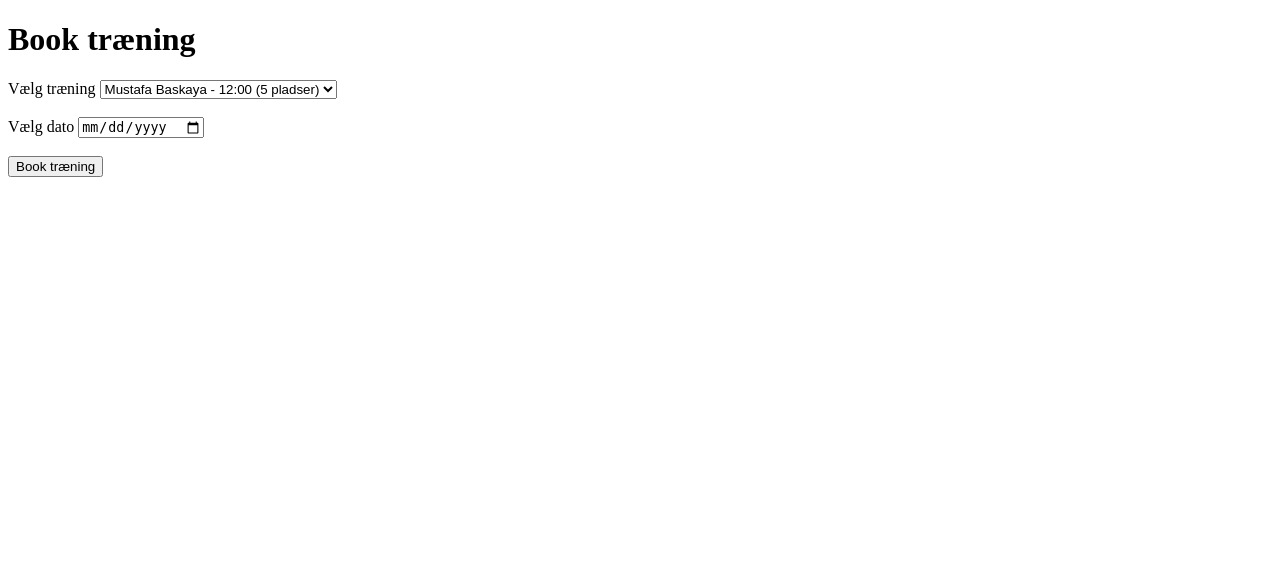
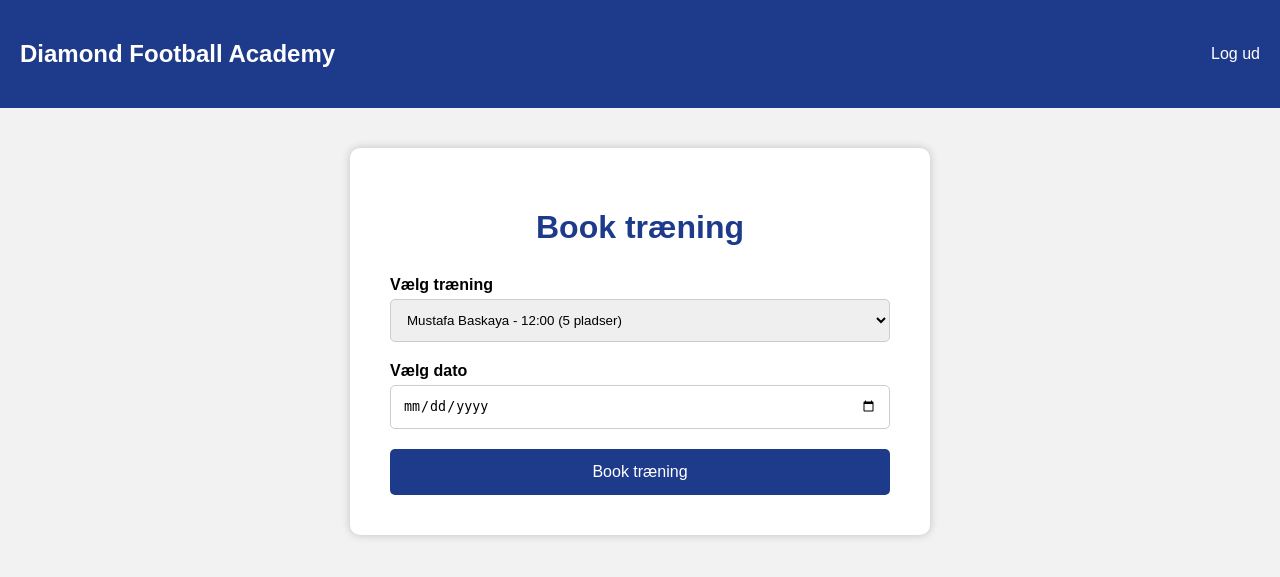
Before and after one commit to Ramzan0030/2.-Semester-projekt, a Python web app: template templates/booking.html in a window 1280 px wide. Shown: the top 577 px of the page. Run offline with Jinja, Linux system fonts and the light colour scheme; the template is opened without the code that fills it, so the values that code supplies are empty.

Commit message:
beskrivelse

```diff
--- a/templates/booking.html
+++ b/templates/booking.html
@@ -7,9 +7,140 @@
 
     <title>Booking</title>
 
+    <style>
+
+        body {
+            margin: 0;
+            font-family: Arial;
+            background-color: #f2f2f2;
+        }
+
+        .navbar {
+
+            background-color: #1e3a8a;
+
+            padding: 20px;
+
+            color: white;
+
+            display: flex;
+
+            justify-content: space-between;
+
+            align-items: center;
+
+        }
+
+        .navbar a {
+
+            color: white;
+
+            text-decoration: none;
+
+        }
+
+        .content {
+
+            padding: 40px;
+
+            display: flex;
+
+            justify-content: center;
+
+        }
+
+        .card {
+
+            background-color: white;
+
+            padding: 40px;
+
+            width: 500px;
+
+            border-radius: 10px;
+
+            box-shadow: 0px 0px 10px rgba(0,0,0,0.2);
+
+        }
+
+        h1 {
+
+            color: #1e3a8a;
+
+            text-align: center;
+
+            margin-bottom: 30px;
+
+        }
+
+        label {
+
+            font-weight: bold;
+
+        }
+
+        select,
+        input {
+
+            width: 100%;
+
+            padding: 12px;
+
+            margin-top: 5px;
+
+            margin-bottom: 20px;
+
+            border-radius: 5px;
+
+            border: 1px solid #ccc;
+
+            box-sizing: border-box;
+
+        }
+
+        button {
+
+            width: 100%;
+
+            padding: 14px;
+
+            background-color: #1e3a8a;
+
+            color: white;
+
+            border: none;
+
+            border-radius: 5px;
+
+            font-size: 16px;
+
+            cursor: pointer;
+
+        }
+
+        button:hover {
+
+            background-color: #172554;
+
+        }
+
+    </style>
+
 </head>
 
 <body>
+
+    <div class="navbar">
+
+        <h2>Diamond Football Academy</h2>
+
+        <a href="/logout">Log ud</a>
+
+    </div>
+
+    <div class="content">
+
+        <div class="card">
 
             <h1>Book træning</h1>
 
@@ -33,14 +164,10 @@
 
                 </select>
 
-        <br><br>
-
                 <label>Vælg dato</label>
 
                 <input type="date"
                        name="date">
-
-        <br><br>
 
                 <button type="submit">
 
@@ -50,6 +177,10 @@
 
             </form>
 
+        </div>
+
+    </div>
+
 </body>
 
 </html>
```
Also changed, not shown: templates/Index.html (+3 -7 lines). Lines whose indentation alone changed are shown as unchanged.
